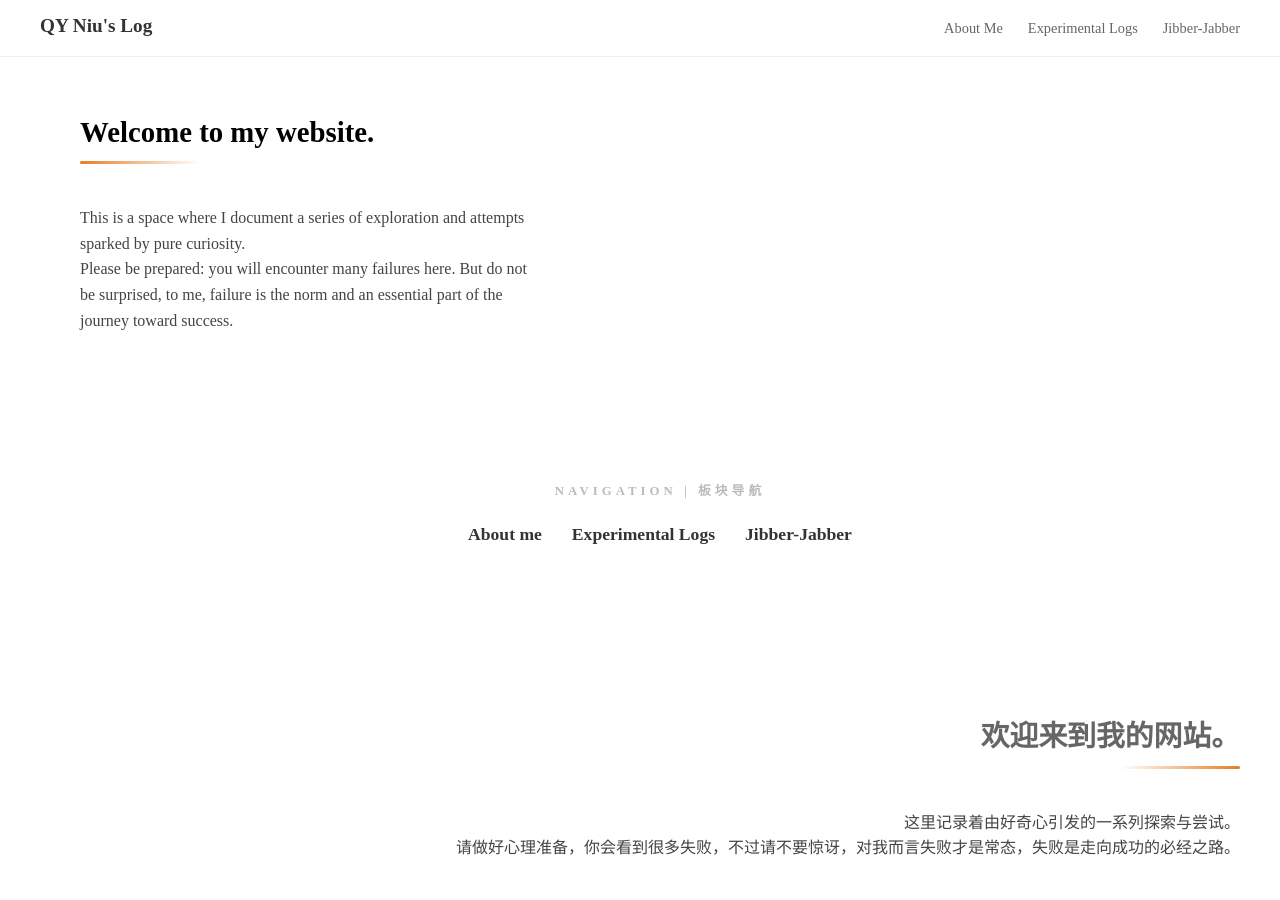
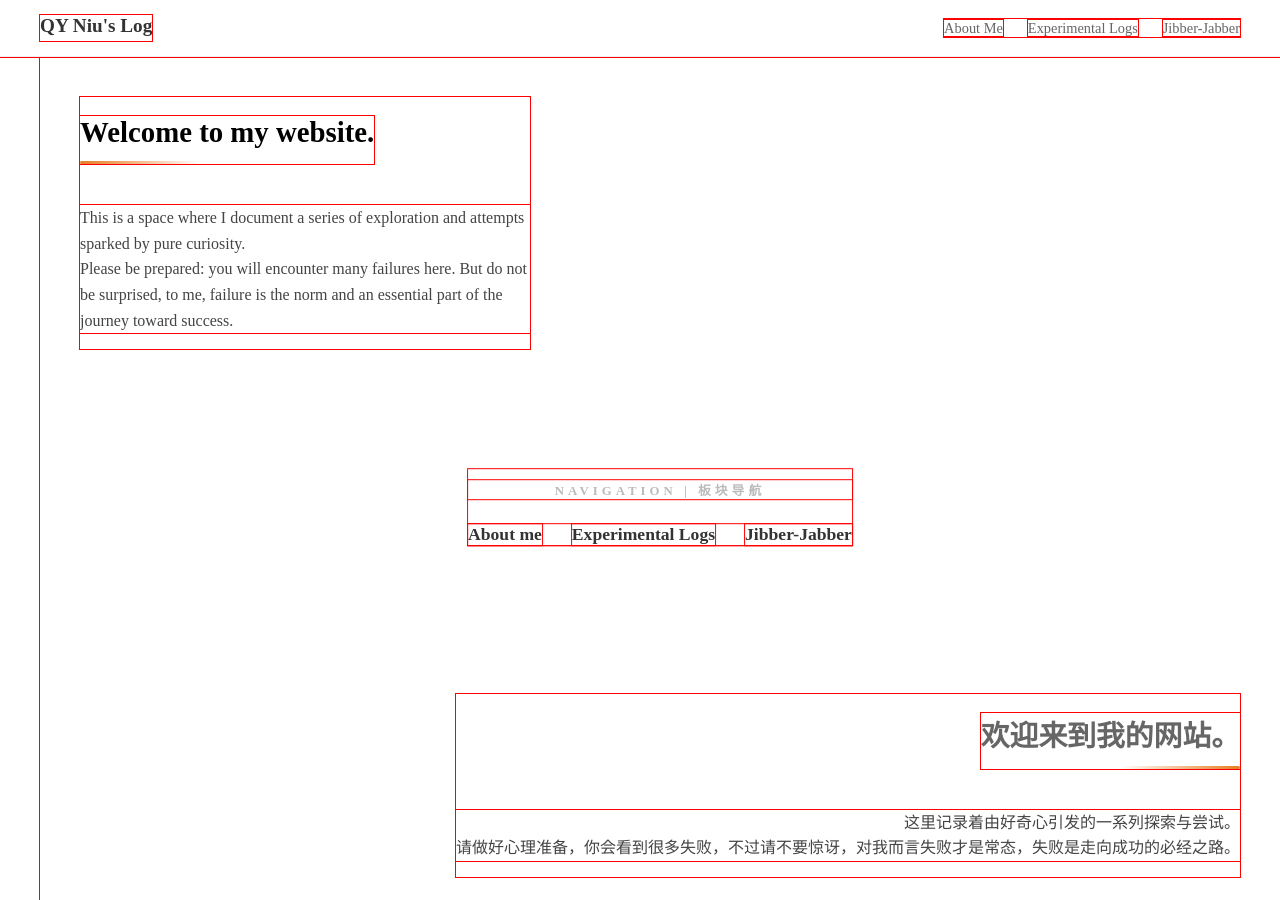
Before and after one commit to nqy-exp/nqy-exp.github.io, a Jekyll site: the page built from index.md, in a window 1280 px wide and 900 px high. Built offline with Jekyll 4.4.1, drawn with Linux system fonts in a browser that asks for light colours.

Commit message:
test style-css to find bug

```diff
--- a/assets/css/style.css
+++ b/assets/css/style.css
@@ -1275,3 +1275,9 @@ box-shadow: 0 1px 2px rgba(0,0,0,0.05);
 }
 .notice-en { color: #bc9b82; font-size: 9px; margin: 0 0 2px 0; line-height: 1.2; font-style: italic; }
 .notice-zh { color: #a67c52; font-size: 10px; margin: 0; line-height: 1.3; }
+
+
+/* 【调试工具】仅用于寻找谁撑破了屏幕，看完了请删掉 */
+* {
+    outline: 1px solid red !important;
+}
```
